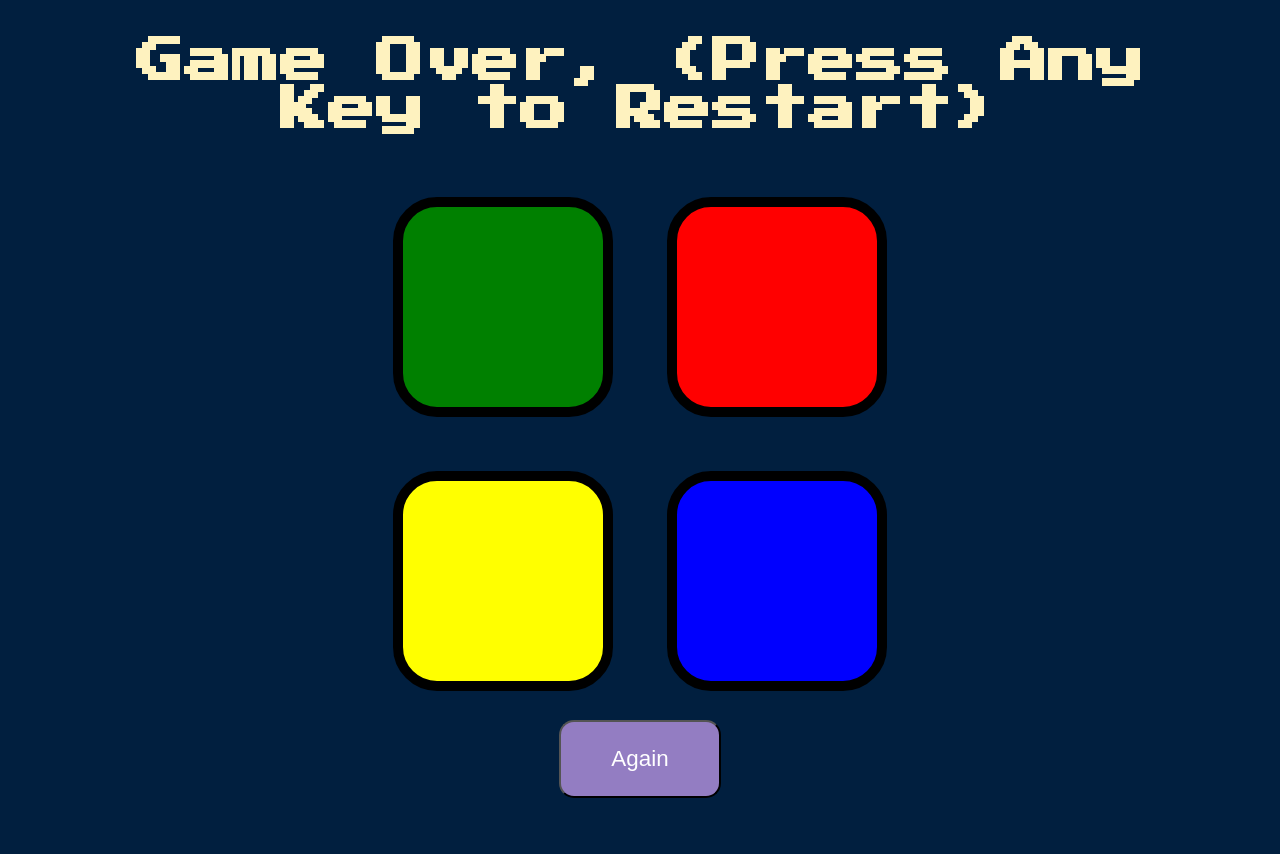
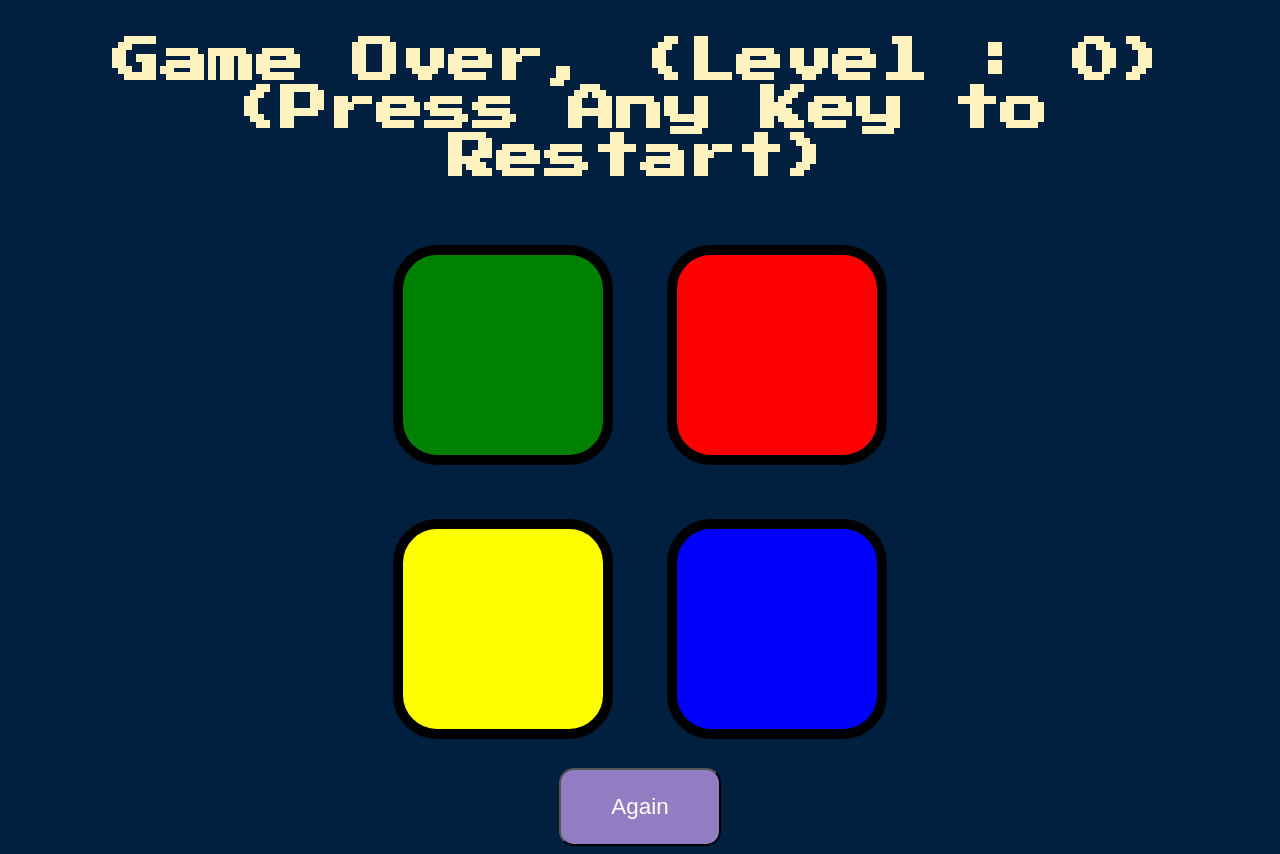
Before and after one commit to GAURAVKR007/Basic-Simon_game, a plain HTML site: page index.html in a window 1280 px wide. Both pictures are taken after a click on the element 503 px from the left and 258 px from the top of the page. Before the commit the page ends 806 px from the top, so only its background shows below. Drawn offline with nearby package versions, Linux system fonts and the light colour scheme.

Commit message:
Level indicator

```diff
--- a/index.js
+++ b/index.js
@@ -90,7 +90,7 @@ function checkAnswer(currentLevel){
         setTimeout(function(){
           $("body").removeClass("game-over");
         },200);
-        $("h1").text("Game Over, (Press Any Key to Restart)");
+        $("h1").text("Game Over, (Level : "+(level)+") (Press Any Key to Restart)");
         startOver();
     }
     }
```
Also changed, not shown: index.html (line endings or trailing spaces).
